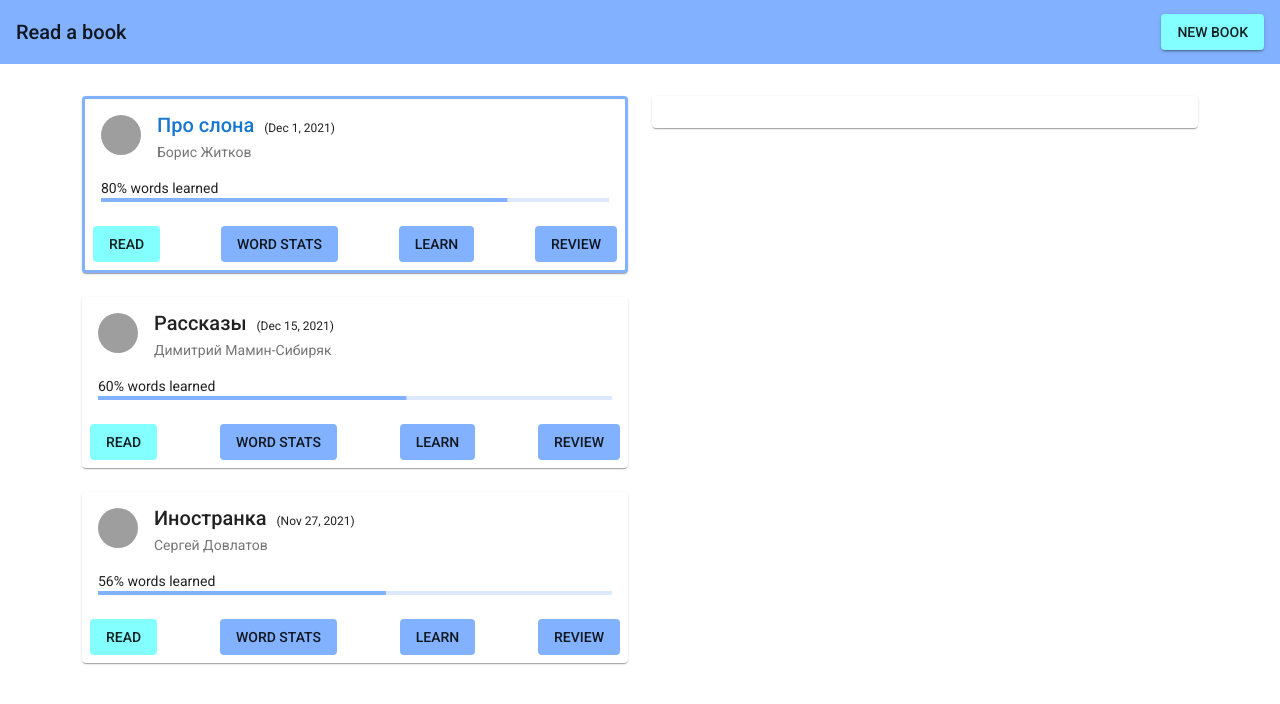
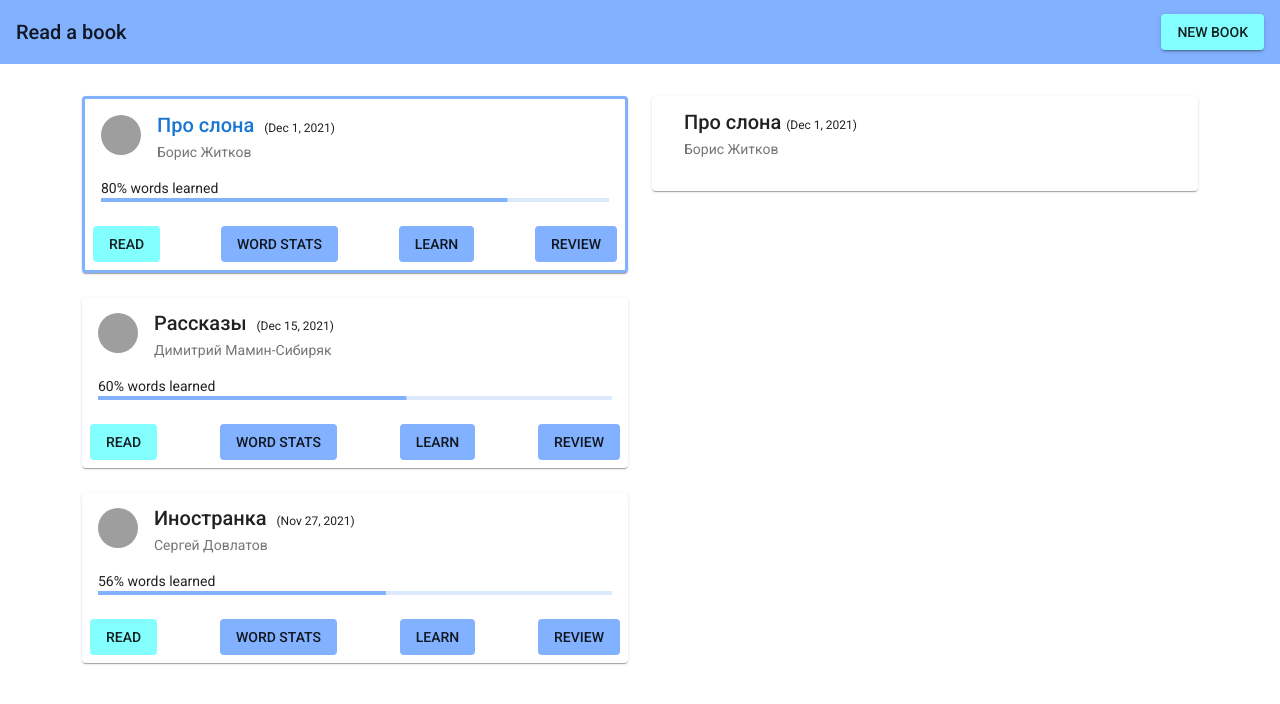
Before and after one commit to lucagalbu/readabook, an Angular app in the folder frontend/: page /start-page in a window 1280 px wide. Shown: the top 704 px of the page. Built offline with nearby package versions, Linux system fonts and the light colour scheme; grey boxes are pictures that could not be loaded.

Commit message:
[front_end] BookSummary: header
I added the header of the component.

```diff
--- a/frontend/src/app/start-page/book-summary/book-summary.component.html
+++ b/frontend/src/app/start-page/book-summary/book-summary.component.html
@@ -1,2 +1,8 @@
 <mat-card *ngIf="book">
+    <mat-card-header>
+        <mat-card-title class="title-selcted">{{book.title}} <span class="mat-caption">({{book.dateAdded |
+                date:'mediumDate'}})</span>
+        </mat-card-title>
+        <mat-card-subtitle>{{book.author}}</mat-card-subtitle>
+    </mat-card-header>
 </mat-card>
```
